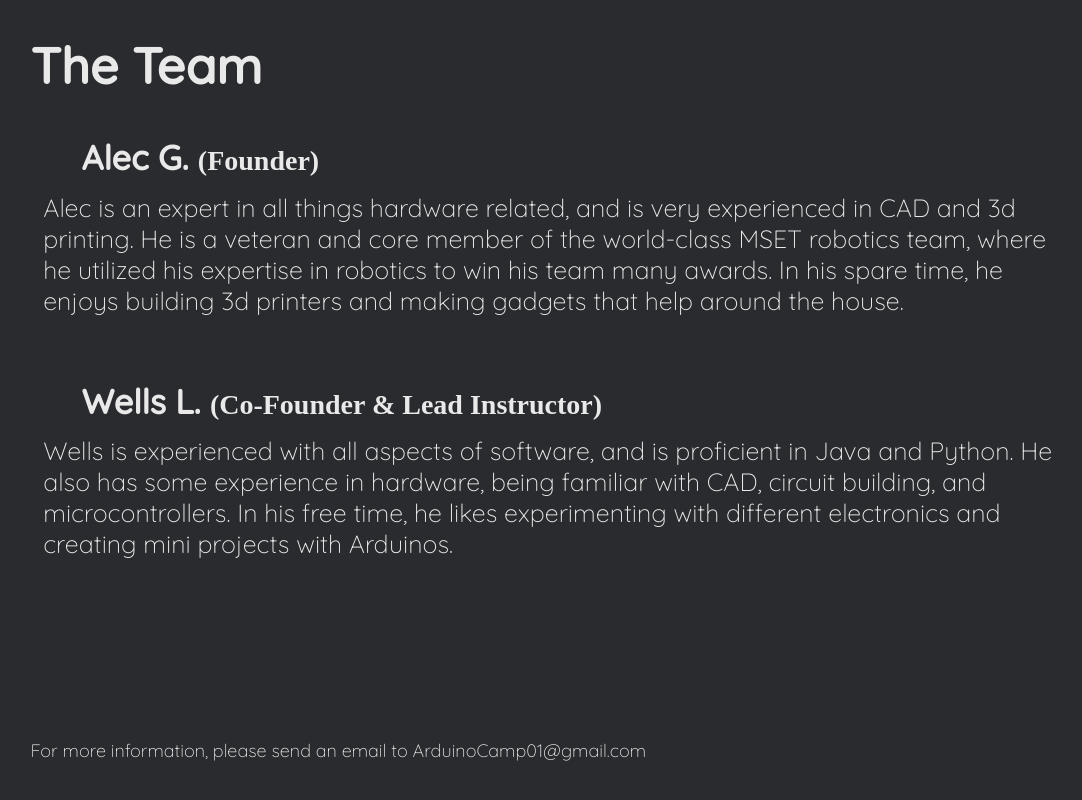
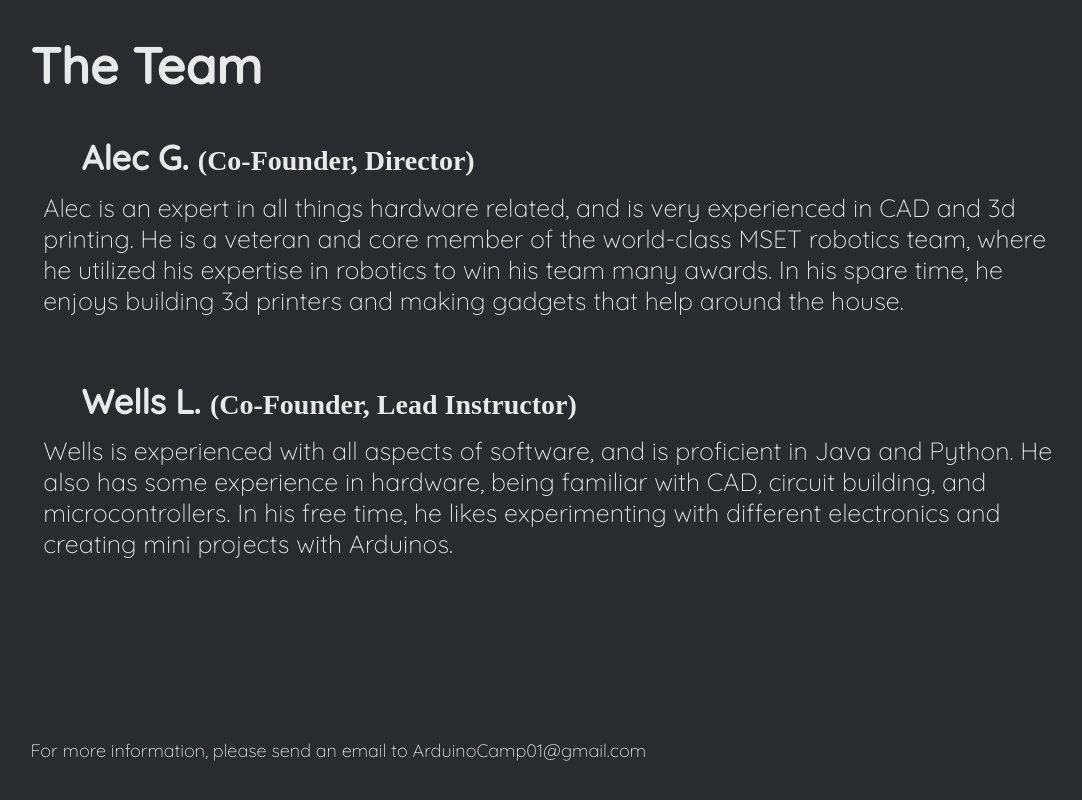
Before and after one commit to wellsling68/Arduino_Camp, a plain HTML site: page about.html in a window 1280 px wide. Shown: the part 863-1663 px from the top of the page, without its empty margins (72-1154 px from the left). Drawn offline with Linux system fonts and the light colour scheme; a web font is replaced by a local one.

Commit message:
Update about.html

```diff
--- a/about.html
+++ b/about.html
@@ -74,12 +74,12 @@
     <div>
         <h1 id="theteam">The Team</h1>
         <div>
-            <h2>Alec G. <span id="titles">(Founder)</span></h2>
+            <h2>Alec G. <span id="titles">(Co-Founder, Director)</span></h2>
             <h3>Alec is an expert in all things hardware related, and is very experienced in CAD and 3d printing. He is a veteran and core member of the world-class MSET robotics team, where he utilized his expertise in robotics to win his team many awards. In his spare time, he enjoys building 3d printers and making gadgets that help around the house. </h3>
         </div>
 
         <div>
-            <h2>Wells L. <span id="titles">(Co-Founder & Lead Instructor<!--/ Site Creator-->)</span>
+            <h2>Wells L. <span id="titles">(Co-Founder, Lead Instructor<!--/ Site Creator-->)</span>
             <h3>Wells is experienced with all aspects of software, and is proficient in Java and Python. He also has some experience in hardware, being familiar with CAD, circuit building, and microcontrollers. In his free time, he likes experimenting with different electronics and creating mini projects with Arduinos. </h3>
         </div>
     </div>
```
